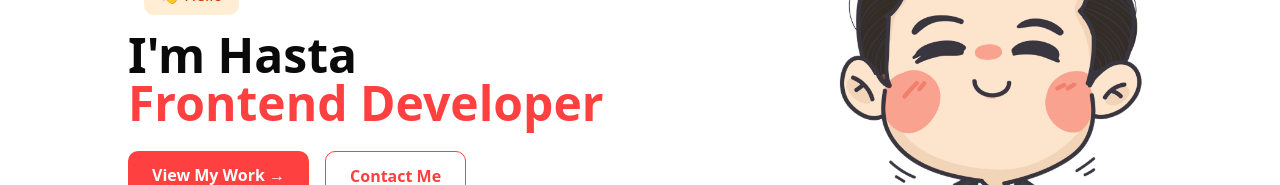
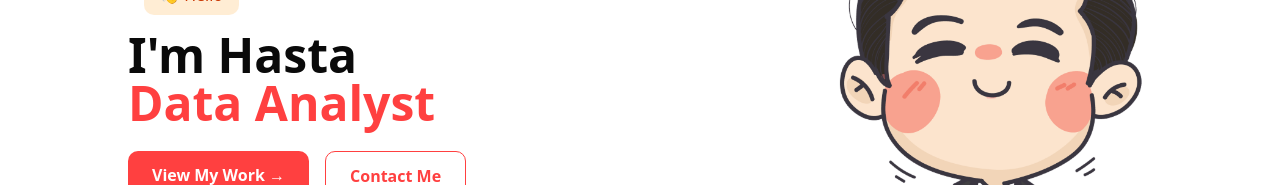
Before and after one commit to hastabdwn/hasta, a Next.js app: page / in a window 1280 px wide. Shown: the part 194-379 px from the top of the page. Built offline with nearby package versions, Linux system fonts and the light colour scheme; no server answers.

Commit message:
Change title from 'Frontend Developer' to 'Data Analyst'

```diff
--- a/app/page.tsx
+++ b/app/page.tsx
@@ -177,7 +177,7 @@ export default function Page() {
               </div>
               <h1 className="text-4xl md:text-5xl font-extrabold">
                 I&apos;m Hasta <br />
-                <span className="text-[#ff4040]">Frontend Developer</span>
+                <span className="text-[#ff4040]">Data Analyst</span>
               </h1>
               <div className="flex flex-col sm:flex-row gap-4 justify-center md:justify-start">
                 <Link
```
